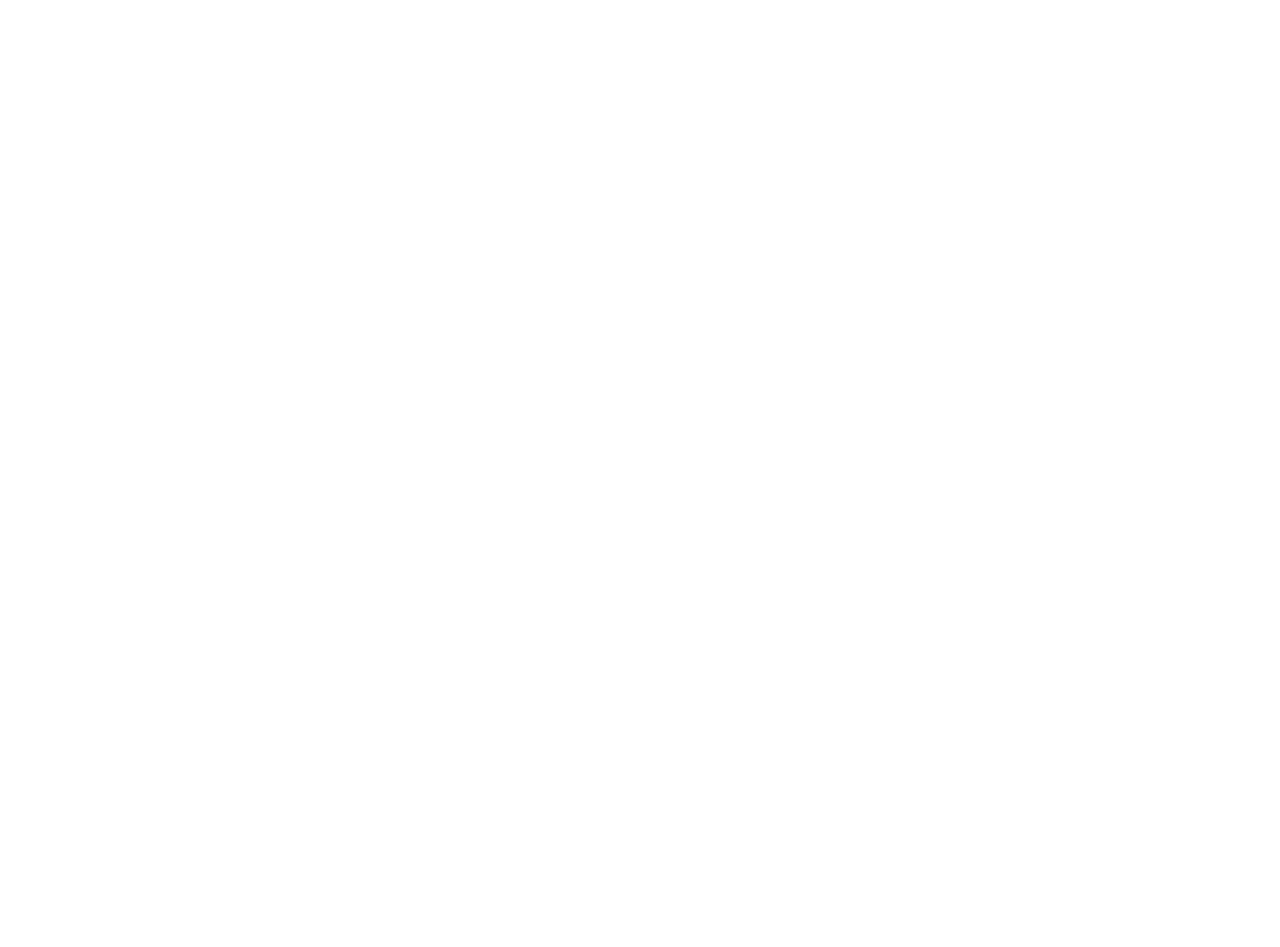
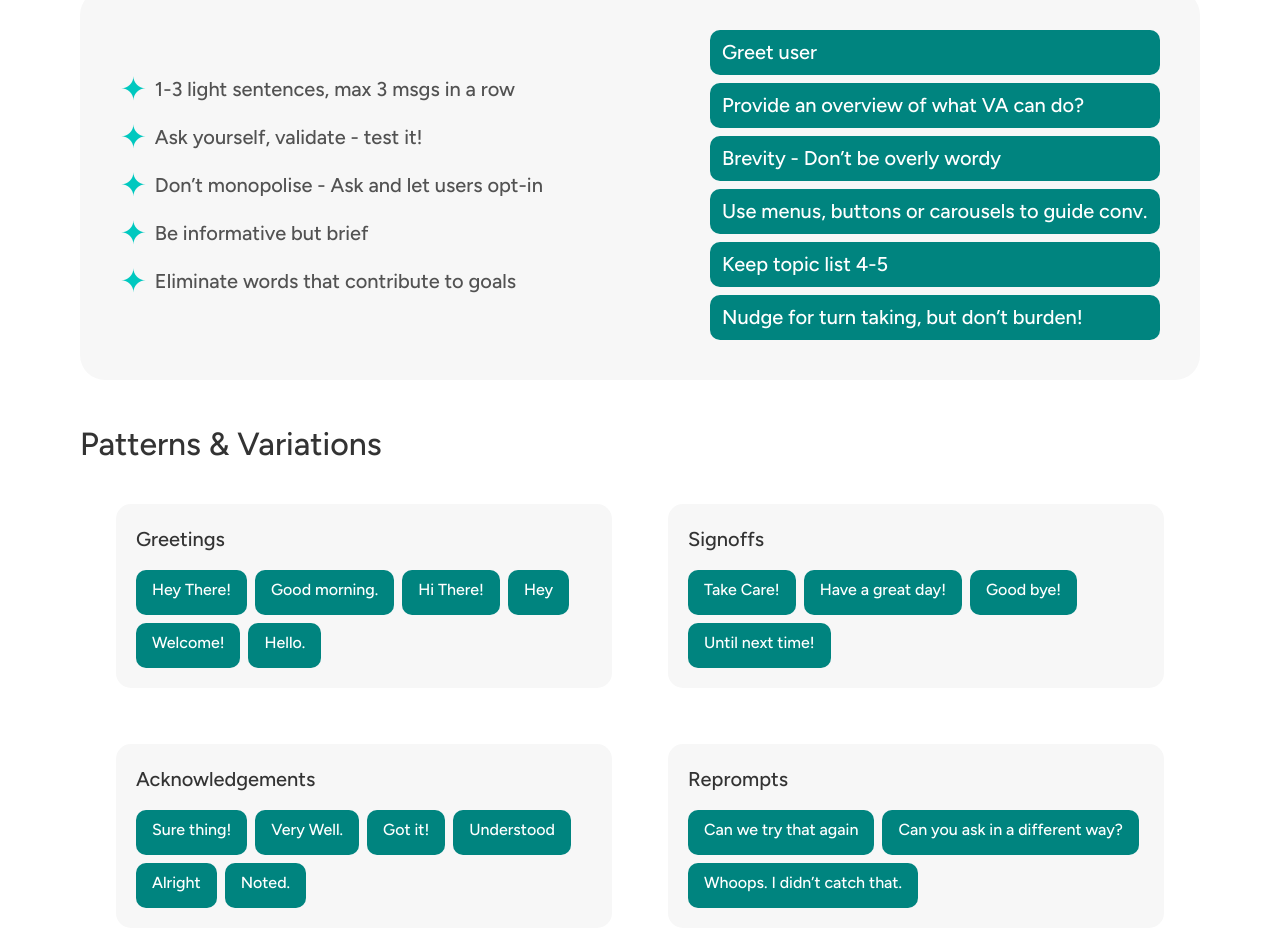
Before and after one commit to ayushmanchhabra/kashikagirotra.com, a React (Vite) app: page /project/juno in a window 1280 px wide. Shown: the part 6680-7627 px from the top of the page. Before the commit the page ends 6662 px from the top, so only its background shows below. Built offline with nearby package versions, Linux system fonts and the light colour scheme.

Commit message:
chore(progress): update progress

```diff
--- a/src/screens/projects/Juno.tsx
+++ b/src/screens/projects/Juno.tsx
@@ -506,7 +506,7 @@
             </span>
             <br />
             <div className="bg-[#F7F7F7] rounded-[25px] p-10 mt-10 mb-10">
-                <div className="flex flex-row justify-center gap-2">
+                <div className="flex flex-row justify-center gap-4">
                     <div className="flex flex-col justify-center items-center gap-2">
                         <span className="h-[45px] w-[160px] bg-[#00847f] text-white rounded-[10px] text-[20px] pl-3 flex items-center text-left">
                             Informative
@@ -540,7 +540,148 @@
                     </div>
                 </div>
             </div>
+            <span className="text-[#333333] text-[32px]">
+                Conversational Experience Guidelines
+            </span>
+            <br />
+            <div className="bg-[#F7F7F7] rounded-[25px] p-10 mt-10 mb-10">
+                <div className="flex flex-row justify-between gap-4">
+                    <div className="flex flex-col justify-center items-start">
+                        <span className="flex flex-row items-center gap-2">
+                            <span className="text-[#00C8BF] text-[32px]">✦</span>
+                            <span className="text-[#525252] text-[20px]">1-3 light sentences, max 3 msgs in a row</span>
+                        </span>
+                        <span className="flex flex-row items-center gap-2">
+                            <span className="text-[#00C8BF] text-[32px]">✦</span>
+                            <span className="text-[#525252] text-[20px]">Ask yourself, validate - test it!</span>
+                        </span>
+                        <span className="flex flex-row items-center gap-2">
+                            <span className="text-[#00C8BF] text-[32px]">✦</span>
+                            <span className="text-[#525252] text-[20px]">Don’t monopolise - Ask and let users opt-in</span>
+                        </span>
+                        <span className="flex flex-row items-center gap-2">
+                            <span className="text-[#00C8BF] text-[32px]">✦</span>
+                            <span className="text-[#525252] text-[20px]">Be informative but brief</span>
+                        </span>
+                        <span className="flex flex-row items-center gap-2">
+                            <span className="text-[#00C8BF] text-[32px]">✦</span>
+                            <span className="text-[#525252] text-[20px]">Eliminate words that contribute to goals</span>
+                        </span>
 
+                    </div>
+                    <div className="flex flex-col justify-center items-center gap-2">
+                        <span className="h-[45px] w-[450px] bg-[#00847f] text-white rounded-[10px] text-[20px] pl-3 flex items-center text-left">
+                            Greet user
+                        </span>
+                        <span className="h-[45px] w-[450px] bg-[#00847f] text-white rounded-[10px] text-[20px] pl-3 flex items-center text-left">
+                            Provide an overview of what VA can do?
+                        </span>
+                        <span className="h-[45px] w-[450px] bg-[#00847f] text-white rounded-[10px] text-[20px] pl-3 flex items-center text-left">
+                            Brevity - Don’t be overly wordy
+                        </span>
+                        <span className="h-[45px] w-[450px] bg-[#00847f] text-white rounded-[10px] text-[20px] pl-3 flex items-center text-left">
+                            Use menus, buttons or carousels to guide conv.
+                        </span>
+                        <span className="h-[45px] w-[450px] bg-[#00847f] text-white rounded-[10px] text-[20px] pl-3 flex items-center text-left">
+                            Keep topic list 4-5
+                        </span>
+                        <span className="h-[45px] w-[450px] bg-[#00847f] text-white rounded-[10px] text-[20px] pl-3 flex items-center text-left">
+                            Nudge for turn taking, but don’t burden!
+                        </span>
+                    </div>
+                </div>
+            </div>
+            <span className="text-[#333333] text-[32px]">
+                Patterns & Variations
+            </span>
+            <br />
+            <div className="grid grid-cols-2 grid-rows-2 gap-4 p-4">
+                <div className="bg-[#F7F7F7] rounded-[15px] p-5 m-5">
+                    <span className="text-[#333333] text-[20px] block mb-4">
+                        Greetings
+                    </span>
+                    <div className="flex flex-wrap gap-2">
+                        <span className="inline-block h-[45px] bg-[#00847f] text-white rounded-[10px] text-[16px] px-4 py-2">
+                            Hey There!
+                        </span>
+                        <span className="inline-block h-[45px] bg-[#00847f] text-white rounded-[10px] text-[16px] px-4 py-2">
+                            Good morning.
+                        </span>
+                        <span className="inline-block h-[45px] bg-[#00847f] text-white rounded-[10px] text-[16px] px-4 py-2">
+                            Hi There!
+                        </span>
+                        <span className="inline-block h-[45px] bg-[#00847f] text-white rounded-[10px] text-[16px] px-4 py-2">
+                            Hey
+                        </span>
+                        <span className="inline-block h-[45px] bg-[#00847f] text-white rounded-[10px] text-[16px] px-4 py-2">
+                            Welcome!
+                        </span>
+                        <span className="inline-block h-[45px] bg-[#00847f] text-white rounded-[10px] text-[16px] px-4 py-2">
+                            Hello.
+                        </span>
+                    </div>
+                </div>
+                <div className="bg-[#F7F7F7] rounded-[15px] p-5 m-5">
+                    <span className="text-[#333333] text-[20px] block mb-4">
+                        Signoffs
+                    </span>
+                    <div className="flex flex-wrap gap-2">
+                        <span className="inline-block h-[45px] bg-[#00847f] text-white rounded-[10px] text-[16px] px-4 py-2">
+                            Take Care!
+                        </span>
+                        <span className="inline-block h-[45px] bg-[#00847f] text-white rounded-[10px] text-[16px] px-4 py-2">
+                            Have a great day!
+                        </span>
+                        <span className="inline-block h-[45px] bg-[#00847f] text-white rounded-[10px] text-[16px] px-4 py-2">
+                            Good bye!
+                        </span>
+                        <span className="inline-block h-[45px] bg-[#00847f] text-white rounded-[10px] text-[16px] px-4 py-2">
+                            Until next time!
+                        </span>
+                    </div>
+                </div>
+                <div className="bg-[#F7F7F7] rounded-[15px] p-5 m-5">
+                    <span className="text-[#333333] text-[20px] block mb-4">
+                        Acknowledgements
+                    </span>
+                    <div className="flex flex-wrap gap-2">
+                        <span className="inline-block h-[45px] bg-[#00847f] text-white rounded-[10px] text-[16px] px-4 py-2">
+                            Sure thing!
+                        </span>
+                        <span className="inline-block h-[45px] bg-[#00847f] text-white rounded-[10px] text-[16px] px-4 py-2">
+                            Very Well.
+                        </span>
+                        <span className="inline-block h-[45px] bg-[#00847f] text-white rounded-[10px] text-[16px] px-4 py-2">
+                            Got it!
+                        </span>
+                        <span className="inline-block h-[45px] bg-[#00847f] text-white rounded-[10px] text-[16px] px-4 py-2">
+                            Understood
+                        </span>
+                        <span className="inline-block h-[45px] bg-[#00847f] text-white rounded-[10px] text-[16px] px-4 py-2">
+                            Alright
+                        </span>
+                        <span className="inline-block h-[45px] bg-[#00847f] text-white rounded-[10px] text-[16px] px-4 py-2">
+                            Noted.
+                        </span>
+                    </div>
+                </div>
+                <div className="bg-[#F7F7F7] rounded-[15px] p-5 m-5">
+                    <span className="text-[#333333] text-[20px] block mb-4">
+                        Reprompts
+                    </span>
+                    <div className="flex flex-wrap gap-2">
+                        <span className="inline-block h-[45px] bg-[#00847f] text-white rounded-[10px] text-[16px] px-4 py-2">
+                            Can we try that again
+                        </span>
+                        <span className="inline-block h-[45px] bg-[#00847f] text-white rounded-[10px] text-[16px] px-4 py-2">
+                            Can you ask in a different way?
+                        </span>
+                        <span className="inline-block h-[45px] bg-[#00847f] text-white rounded-[10px] text-[16px] px-4 py-2">
+                            Whoops. I didn’t catch that.
+                        </span>
+                    </div>
+                </div>
+            </div>
         </div>
     );
 }
```
